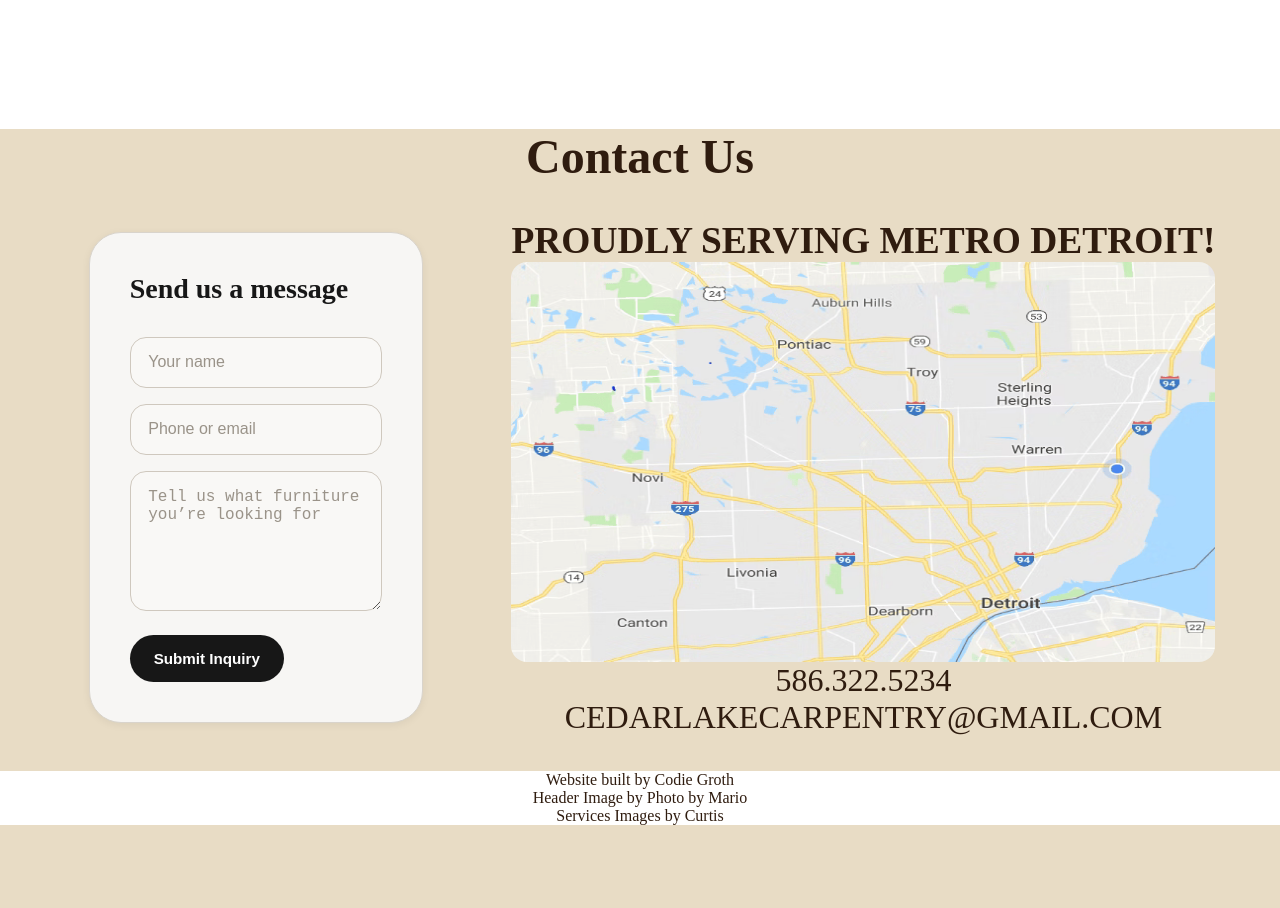
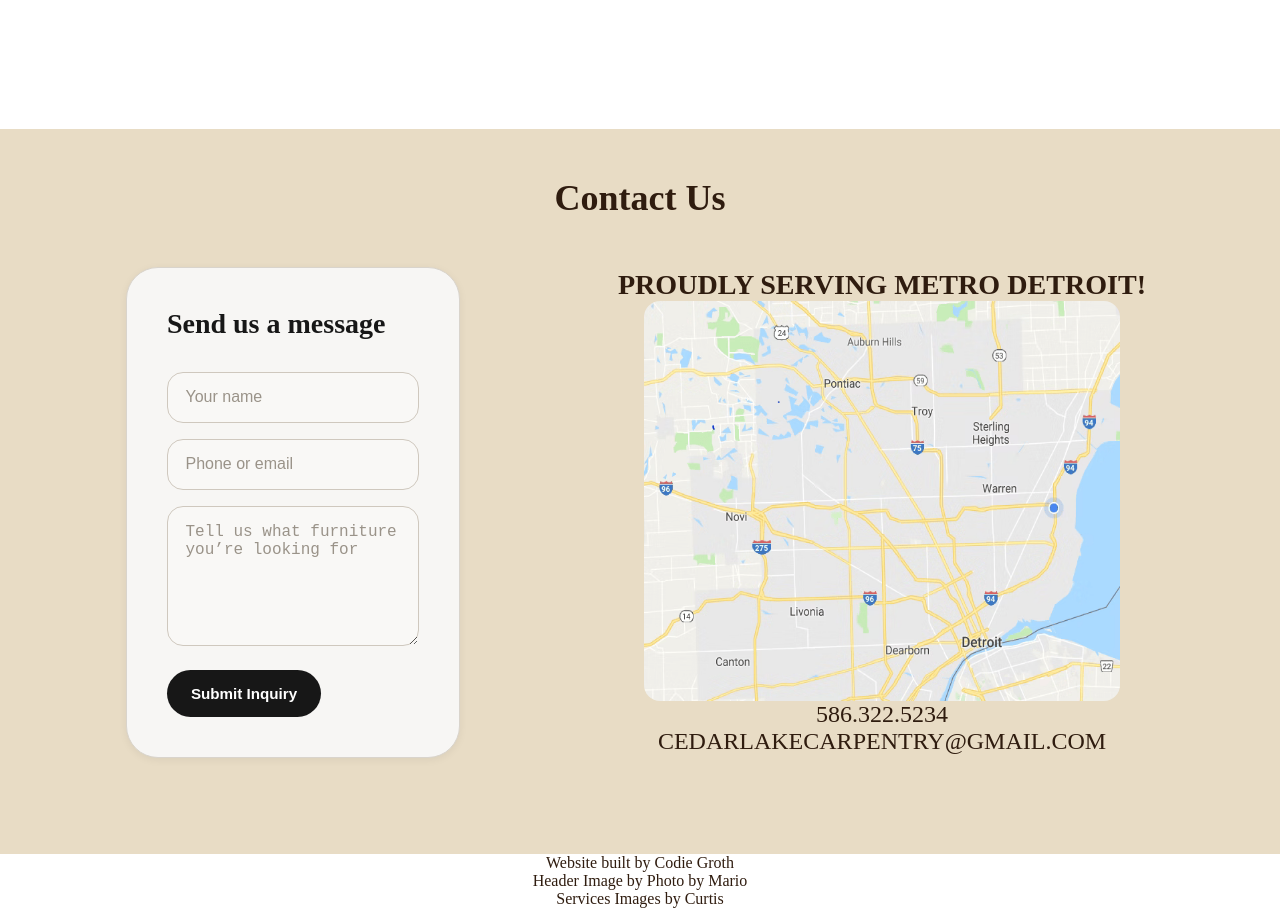
Before and after one commit to codiemaureen/CedarLakeCarpentry_V2, a Next.js app: page / in a window 1280 px wide. Shown: the part 3060-3968 px from the top of the page. Before the commit the page ends 3885 px from the top, so only its background shows below. Built offline with nearby package versions, Linux system fonts and the light colour scheme.

Commit message:
adding contact container changes

```diff
--- a/src/app/component/ContactContainer.module.css
+++ b/src/app/component/ContactContainer.module.css
@@ -3,17 +3,32 @@
  display: flex;
  flex-direction: column;
  align-items: center;
- font-size: 2rem;
- color: white;
+ font-size: 1.5rem;
+ padding: 3rem 1.5rem;
 }
 
 .contactWrapper {
+
  display: flex;
  width: 100vw;
  justify-content: space-evenly;
 }
 
+.contactHeader {
+ padding: 3.5rem;
+}
+
+.heading {
+ margin: 0 0 2rem 0;
+}
+
+.contactlinks {
+ margin: 0 0 2rem 0;
+}
+
 .contactDetails {
+ padding: 2rem;
+ border-radius: 2rem;
  display: flex;
  flex-direction: column;
  align-self: center;
@@ -22,8 +37,8 @@
 }
 
 .map{
- margin: 0 auto;
- width: 100%;
+ margin: auto;
+ width: 90%;
  justify-self: center;
  border-radius: 1rem;
 }
```
